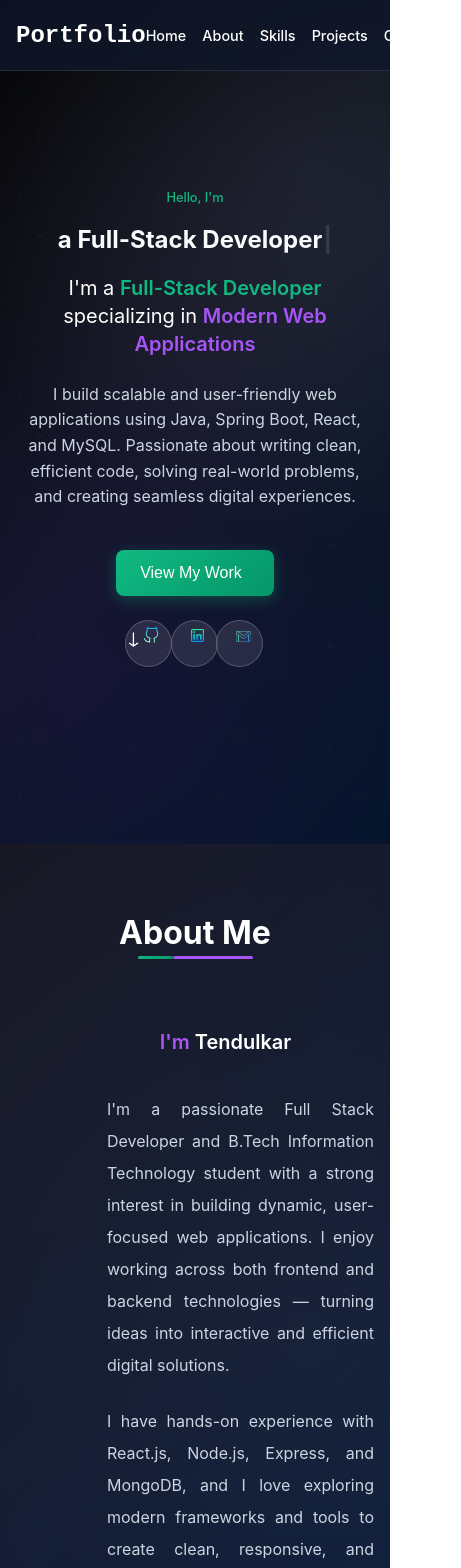
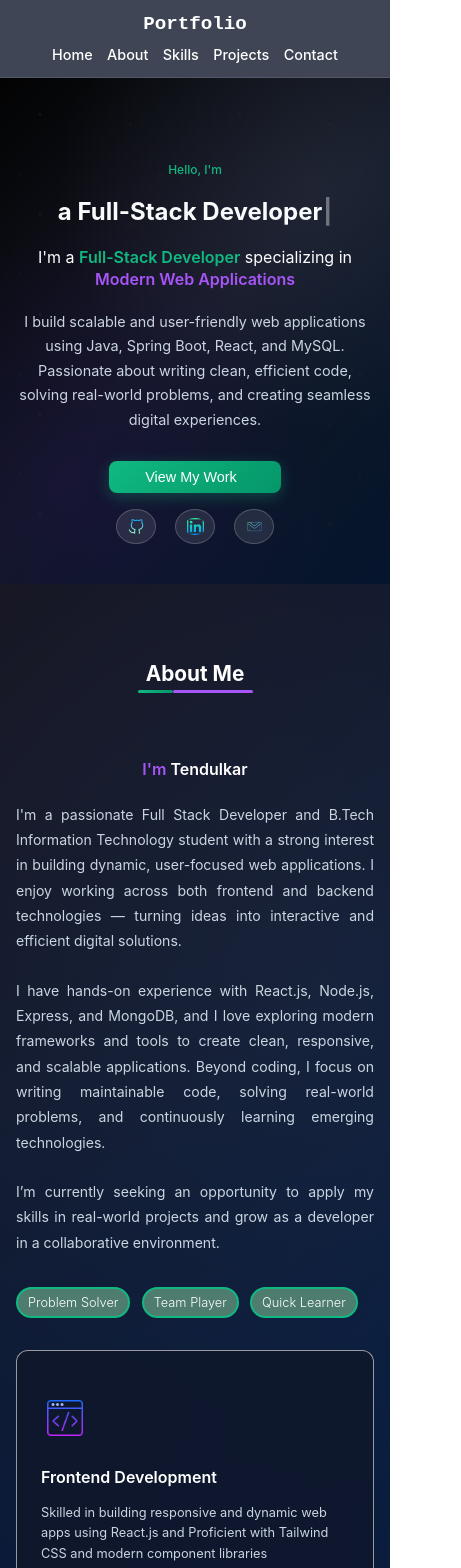
Before and after one commit to tendulmst/Portfolio, a React (Create React App) app in the folder my-app/: page / in a window 390 px wide. Shown: the top 1568 px of the page, 461 px wide, since content can reach past the window. Built offline with nearby package versions, Linux system fonts and the light colour scheme.

Commit message:
Update portfolio responsive layout and skills section

```diff
--- a/my-app/src/components/About.css
+++ b/my-app/src/components/About.css
@@ -1,6 +1,6 @@
 .about {
   padding: 6rem 0;
-  background: linear-gradient(135deg,  rgb(19, 19, 32) 0%, #05193b 50%, #0b1b32 100%);
+  background: linear-gradient(135deg, rgb(19, 19, 32) 0%, #05193b 50%, #0b1b32 100%);
   position: relative;
   overflow: hidden;
 }
@@ -56,7 +56,7 @@
 .underline-blue {
   width: 80px;
   height: 3px;
-  background:  #a855f7;
+  background: #a855f7;
   border-radius: 2px;
 }
 
@@ -72,7 +72,7 @@
 }
 
 .about-subtitle {
-  margin-top: 0px;
+  margin-top: 0;
   margin-left: 61px;
   font-size: 1.3rem;
   font-weight: 600;
@@ -80,7 +80,8 @@
   margin-bottom: 2rem;
   line-height: 1.9;
 }
-.red{
+
+.red {
   color: #059669;
 }
 
@@ -90,7 +91,7 @@
   color: #cbd5e1;
   line-height: 2;
   margin-bottom: 1.5rem;
-  text-align:justify;
+  text-align: justify;
   margin-left: 91px;
   margin-top: 1rem;
 }
@@ -105,7 +106,6 @@
 }
 
 .skill-tag {
-
   padding: 7px 12px;
   border: 2px solid #10b981;
   border-radius: 25px;
@@ -145,24 +145,24 @@
   text-align: left;
   transition: all 0.3s ease;
   backdrop-filter: blur(10px);
-  transition: transform 0.3s ease;
   cursor: pointer;
-
 }
 
- .value-card:hover {
+.value-card:hover {
   transform: scale(1.03);
-  border-color:  #c87bf2;
+  border-color: #c87bf2;
 }
 
 .value-card .pic1 {
   transition: transform 0.3s ease;
+
+  margin-top: -73px;
 }
 
-/* 🔥 Move the image slightly left on hover */
 .value-card:hover .pic1 {
   transform: translateX(-10px);
 }
+
 .value-icon {
   width: 60px;
   height: 60px;
@@ -170,7 +170,6 @@
   display: flex;
   align-items: center;
   justify-content: center;
-
   border-radius: 50%;
   font-size: 1.5rem;
   color: #ffffff;
@@ -189,107 +188,98 @@
   color: #cbd5e1;
   line-height: 1.6;
 }
-.pic1{
+
+.pic1 {
   margin-left: -8px;
   margin-top: -84px;
-  position:  absolute;
+  position: absolute;
   height: 58px;
   width: 52px;
 }
-
-/* Responsive Design */
-@media (max-width: 1024px) {
-  .about-content {
-    gap: 3rem;
-  }
-
-  .about-left {
-    padding-right: 1rem;
-  }
-
-  .values-grid {
-    gap: 1rem;
-  }
-
-  .value-card {
-    padding: 1.5rem 1rem;
-  }
+#about {
+  scroll-margin-top: -80px;
 }
 
-@media (max-width: 768px) {
+@media (max-width: 900px) {
   .about {
-    padding: 4rem 0;
+    padding: 4.5rem 0;
   }
 
   .about-container {
     padding: 0 1rem;
   }
 
-  .about-title {
-    font-size: 2.5rem;
-  }
-
   .about-content {
     grid-template-columns: 1fr;
-    gap: 3rem;
+    gap: 2rem;
   }
 
   .about-left {
     padding-right: 0;
   }
 
+  .about-subtitle,
+  .about-text,
+  .skill-tags {
+    margin-left: 0;
+    max-width: 100%;
+  }
+
   .about-subtitle {
-    font-size: 1.5rem;
+    font-size: 1.1rem;
+    margin-bottom: 1.2rem;
   }
 
   .about-text {
-    font-size: 1rem;
+    font-size: 0.9rem;
+    line-height: 1.8;
+    text-align: left;
   }
 
   .skill-tags {
-    justify-content: center;
+    margin-top: 2rem;
+    justify-content: flex-start;
+  }
+
+  .values-grid {
+    grid-template-columns: 1fr 1fr;
+    max-width: 100%;
+  }
+}
+
+@media (max-width: 640px) {
+  .about-title {
+    font-size: 1.3rem;
+  }
+
+  .about-subtitle {
+    font-size: 1rem;
+    line-height: 1.6;
+  }
+
+  .about-text {
+    font-size: 0.88rem;
+    text-align:justify;
+  }
+
+  .skill-tags {
+    gap: 0.7rem;
+  }
+
+  .skill-tag {
+    font-size: 0.8rem;
+    padding: 6px 10px;
   }
 
   .values-grid {
     grid-template-columns: 1fr;
-    max-width: 400px;
-    margin: 0 auto;
   }
 
-  .value-card {
-    padding: 1.5rem;
+  .pic1 {
+    position:  absolute;
+    display: block;
+    margin: 0 0 1rem;
+    width: 48px;
+    height: 48px;
   }
 }
-
-@media (max-width: 480px) {
-  .about-title {
-    font-size: 2rem;
-  }
-
-  .about-subtitle {
-    font-size: 1.25rem;
-  }
-
-  .skill-tags {
-    gap: 0.75rem;
-  }
-
-  .skill-tag {
-    padding: 0.5rem 1rem;
-    font-size: 0.85rem;
-  }
-
-  .value-icon {
-    width: 50px;
-    height: 50px;
-    font-size: 1.25rem;
-  }
-
-  .value-title {
-    font-size: 1.1rem;
-  }
-
-  .value-description {
-    font-size: 0.9rem;
-  }
-}
--- a/my-app/src/components/About.js
+++ b/my-app/src/components/About.js
@@ -25,7 +25,7 @@ const About = () => {
             </h3>
 
             <p className="about-text">
-              I'm a passionate Full Stack Developer and B.Tech Information Technology student with a strong interest in building dynamic, user-focused web applications. I enjoy working across both frontend and backend technologies — turning ideas into interactive and efficient digital solutions.
+                    I'm a passionate Full Stack Developer and B.Tech Information Technology student with a strong interest in building dynamic, user-focused web applications. I enjoy working across both frontend and backend technologies — turning ideas into interactive and efficient digital solutions.
 
             </p>
 
--- a/my-app/src/components/Footer.js
+++ b/my-app/src/components/Footer.js
@@ -130,8 +130,8 @@ function Footer() {
             </div>
           <div className="socials">
             <a href="https://www.linkedin.com/in/tendulkar-m-5789162a3" target="_blank" rel="noreferrer" aria-label="GitHub"><img src={images5} alt="GitHub" className='email2'onClick={() => window.open("https://www.linkedin.com/in/tendulkar-m-5789162a3")}/></a>
-            <a href="https://wa.me/918056836369" target="_blank" rel="noreferrer" aria-label="Whatsapp"><img src={images6} alt="Whatsapp" className='email2' onClick={() => window.open("https://www.linkedin.com/in/tendulkar-m-5789162a3")}/></a>
-            <a href="mailto:tendulkarm2000@gmail.com" aria-label="Gmail"><img src={images4} alt="Gmail" className='email2'/></a>
+            <a href="https://wa.me/918056836369" target="_blank" rel="noreferrer" aria-label="Whatsapp"><img src={images6} alt="Whatsapp" className='email2' onClick={() => window.open("https://wa.me/918056836369")}/></a>
+            <a href="mailto:tendulkarm2000@gmail.com" aria-label="Gmail"><img src={images4} alt="Gmail" className='email2' onClick={() => window.open("mailto:tendulkarm2000@gmail.com")}/></a>
           </div>
           </div>
         </div>
--- a/my-app/src/components/Header.css
+++ b/my-app/src/components/Header.css
@@ -16,7 +16,8 @@
   display: flex;
   justify-content: space-between;
   align-items: center;
-  height: 70px;
+  gap: 1rem;
+  min-height: 70px;
 }
 
 .logo {
@@ -68,7 +69,7 @@
   width: 100%;
 }
 
-@media (max-width: 768px) {
+@media (max-width: 900px) {
   .header-container {
     padding: 0 1rem;
   }
@@ -76,6 +77,35 @@
   .nav-list {
     gap: 1rem;
   }
+}
+
+@media (max-width: 640px) {
+  .header {
+    position: sticky;
+  }
+
+  .header-container {
+    flex-direction: column;
+    justify-content: center;
+    gap: 0.6rem;
+    padding: 0.8rem 1rem;
+    min-height: auto;
+  }
+
+  .logo {
+    font-size: 1.2rem;
+  }
+
+  .navigation {
+    width: 100%;
+    justify-content: center;
+  }
+
+  .nav-list {
+    flex-wrap: wrap;
+    justify-content: center;
+    gap: 0.6rem 0.9rem;
+  }
 
   .nav-link {
     font-size: 0.9rem;
--- a/my-app/src/components/Hero.css
+++ b/my-app/src/components/Hero.css
@@ -3,10 +3,10 @@
   display: flex;
   align-items: center;
   justify-content: center;
+  padding: 6rem 0 4rem;
   background: linear-gradient(135deg, #030303 0%, #101723 50%, #05152d 100%);
   position: relative;
   overflow: hidden;
-
 }
 
 .hero::before {
@@ -53,6 +53,7 @@
   padding: 0 2rem;
   position: relative;
   z-index: 1;
+  width: 100%;
 }
 
 .hero-content {
@@ -69,7 +70,7 @@
 }
 
 .name {
-  font-size: 1.5rem;
+  font-size: clamp(2rem, 5vw, 3.4rem);
   font-weight: 700;
   color: #ffffff;
   margin: 0 0 1rem 0;
@@ -77,7 +78,7 @@
 }
 
 .role {
-  font-size: 1.1rem;
+  font-size: clamp(1rem, 2.2vw, 1.35rem);
   color: #ffffff;
   margin-bottom: 1.5rem;
   line-height: 1.4;
@@ -94,11 +95,11 @@
 }
 
 .description {
-  font-size: 0.7rem;
+  font-size: 0.95rem;
   color: #cbd5e1;
   line-height: 1.6;
   margin-bottom: 2.5rem;
-  max-width: 400px;
+  max-width: 600px;
   margin-left: auto;
   margin-right: auto;
 }
@@ -115,8 +116,8 @@
   background: linear-gradient(135deg, #10b981 0%, #059669 100%);
   color: #ffffff;
   border: none;
-  padding: 0.6rem 1rem;
-  font-size: 10px;
+  padding: 0.7rem 1.1rem;
+  font-size: 0.95rem;
   font-weight: 500;
   font-style: normal;
   border-radius: 8px;
@@ -145,12 +146,16 @@
 
 .social-links {
   display: flex;
-  gap: 1rem;
+  flex-wrap: wrap;
+  align-items: center;
+  justify-content: center;
+  gap: 0.75rem;
 }
 
-.social-link {
-  width: 30px;
-  height: 30px;
+
+.social-links > img {
+  width: 40px;
+  height: 35px;
   border-radius: 50%;
   background: rgba(255, 255, 255, 0.1);
   display: flex;
@@ -161,71 +166,49 @@
   transition: all 0.3s ease;
   backdrop-filter: blur(10px);
   border: 1px solid rgba(255, 255, 255, 0.2);
+  cursor: pointer;
+  padding: 0.5rem;
+
 }
 
-.social-link:hover {
+.social-link:hover,
+.social-links > img:hover {
   background: rgba(16, 185, 129, 0.2);
   box-shadow: 0 8px 25px rgba(16, 185, 129, 0.3);
+  transform: translateY(-2px);
 }
 
 .social-link i {
   font-size: 1.25rem;
 }
-.img1{
-  margin-top: 6px;
-  height: 18px;
-  width: 16px;
-  position: relative;
-  margin-left: -41px;
-  cursor: pointer;
-  transition: all 0.3s ease;
-}
-.img1:hover {
-  background: rgba(16, 185, 129, 0.2);
-  transform: translateY(-1.3px);
-  box-shadow: 0 8px 25px rgba(16, 185, 129, 0.3);
+
+.social-links > img {
+  object-fit: contain;
 }
 
-.img2{
-  margin-top: 9px;
-  height: 13px;
-  width: 13px;
+.img1,
+.img2,
+.img3 {
   position: relative;
-  margin-left: -39px;
-  cursor: pointer;
-  transition: all 0.3s ease;
+  margin: 0;
+  height: 18px;
+  width: 18px;
 }
-.img2:hover {
-  background: rgba(16, 185, 129, 0.2);
-  transform: translateY(-1.5px);
-  box-shadow: 0 8px 25px rgba(16, 185, 129, 0.3);
+
+.arr {
+  position: absolute;
+  height: 15px;
+  width: 19px;
+  margin-left: -196px;
+  margin-top: 72px;
+  animation: moveUpDown 2s ease-in-out infinite;
 }
-.img3{
-  position: relative;
-   height: 19px;
-   width: 19px;
-   margin-left: -41px;
-   margin-top: 7px;
-   cursor: pointer;
-   transition: all 0.3s ease;
+
+.Typewriter {
+  color: #f8fbfb;
 }
-.img3:hover {
-  background: rgba(16, 185, 129, 0.2);
-  transform: translateY(-1.5px);
-  box-shadow: 0 8px 25px rgba(16, 185, 129, 0.3);
-}
-.arr{
-  position:  absolute;
-     height: 15px;
-     width: 19px;
-     margin-left: -141px;
-     margin-top: 3px;
-     animation: moveUpDown 2s ease-in-out infinite;
-}
-.Typewriter{
-  color: #f8fbfb
-}
-@keyframes  moveUpDown  {
+
+@keyframes moveUpDown {
   0%, 100% {
     transform: translateY(0);
   }
@@ -233,39 +216,70 @@
     transform: translateY(10px);
   }
 }
-@media (max-width: 768px) {
+
+@media (max-width: 900px) {
+  .hero {
+    min-height: auto;
+    padding: 5rem 0 3rem;
+  }
+
   .hero-container {
     padding: 0 1rem;
   }
 
+  .hero-actions {
+    flex-direction: column;
+    gap: 1rem;
+  }
+
+  .cta-button {
+    width: 100%;
+    max-width: 260px;
+    justify-content: center;
+  }
+
+  .social-links {
+    gap: 0.6rem;
+  }
+}
+
+@media (max-width: 640px) {
+  .hero {
+    padding: 4.5rem 0 2.5rem;
+  }
+
+  .hero-content {
+    max-width: 100%;
+  }
+
+  .greeting {
+    font-size: 0.75rem;
+    margin-bottom: 0.8rem;
+  }
+
   .name {
-    font-size: 2.5rem;
+    font-size: 2rem;
   }
 
   .role {
-    font-size: 1.25rem;
+    font-size: 1rem;
+    margin-bottom: 1.2rem;
   }
 
   .description {
-    font-size: 1rem;
-  }
-
-  .hero-actions {
-    flex-direction: column;
-    gap: 1.5rem;
+    font-size: 0.9rem;
+    line-height: 1.7;
+    margin-bottom: 1.8rem;
   }
 
   .cta-button {
-    padding: 0.875rem 1.5rem;
-    font-size: 1rem;
+    padding: 0.75rem 1rem;
+    font-size: 0.9rem;
+    height: 32px;
+    width: 48%;
   }
 
-  .social-links {
-    gap: 0.75rem;
-  }
-
-  .social-link {
-    width: 45px;
-    height: 45px;
+  .arr {
+    display: none;
   }
 }
--- a/my-app/src/components/Hero.js
+++ b/my-app/src/components/Hero.js
@@ -1,10 +1,12 @@
-import React from 'react';
+ import React from 'react';
 import Typewriter from "typewriter-effect";
 import './Hero.css';
 import image1 from './images/github.png';
 import image2 from './images/li.png';
 import image3 from './images/gmail.png';
 import arrow from './images/arrow.png';
+
+
 
 const Hero = () => {
   const scrollToWork = () => {
@@ -19,7 +21,7 @@ const Hero = () => {
       <div className="hero-container">
         <div className="hero-content">
           <p className="greeting">Hello, I'm</p>
-          <h1>
+          <h1 className="text-3xl sm:text-4xl md:text-5xl lg:text-6xl font-bold">
 
              <Typewriter
                    options={{
--- a/my-app/src/components/Projects.css
+++ b/my-app/src/components/Projects.css
@@ -1,14 +1,13 @@
 .projects {
-  padding-top: 700px;
-  padding: 6rem 0;
+  padding: 5rem 0;
   background: #0f172a;
 }
 
 .projects-container {
-  max-width: 800px;
+  max-width: 1000px;
   margin: 0 auto;
   padding: 0 2rem;
-  min-height: 300px; /* requested container height */
+  min-height: auto;
 }
 
 .projects-title {
@@ -16,140 +15,151 @@
   font-size: 1.6rem;
   font-weight: 700;
   text-align: center;
-  margin-bottom: 2.5rem;
-  margin-top: -191px;
-  margin-left: 342px;
-  position:  absolute;
+  margin: 0 0 2.5rem;
 }
 
 .projects-grid {
-  display:grid;
-  grid-template-columns: repeat(2, minmax(280px, 1fr));
+  display: grid;
+  grid-template-columns: repeat(2, minmax(0, 1fr));
   gap: 2rem;
 }
 
 .project-card {
-  margin-top: -121px;
+  margin-top: 0;
   background: rgba(114, 80, 130, 0.486);
   border: 1px solid rgba(25, 24, 24, 0.436);
   border-radius: 16px;
-  overflow:hidden;
-  height: 325px;
-
+  overflow: hidden;
+  height: auto;
 }
 
 .project-media {
   height: 160px;
   position: relative;
   overflow: hidden;
+}
 
-}
 .project-media img {
   width: 100%;
   height: 100%;
   object-fit: cover;
-     filter: brightness(.9);
-     transition: transform .6s ease;
+  filter: brightness(0.9);
+  transition: transform 0.6s ease;
 }
-
 
 .project-card:hover .project-media img {
   transform: scale(1.05);
 }
 
 .project-content {
-    padding: 0px;
+  padding: 1rem;
 }
+
 .project-name {
-    color:#fff;
+  color: #fff;
   font-size: 1.1rem;
   font-weight: 400;
-    margin-bottom: .2rem;
-    font-family:Verdana, Geneva, Tahoma, sans-serif;
+  margin-bottom: 0.2rem;
+  font-family: Verdana, Geneva, Tahoma, sans-serif;
 }
+
 .project-desc {
-    color:#cbd5e1;
-    line-height:1.1;
+  color: #cbd5e1;
+  line-height: 1.3;
   font-size: 0.74rem;
 }
 
 .project-tags {
-    display:flex;
-    flex-wrap:wrap;
+  display: flex;
+  flex-wrap: wrap;
   gap: 8px;
   margin-top: 20px;
-    margin-left: 76px;
+  justify-content: flex-start;
 }
+
 .project-tag {
-
-
-    color:#fff;
-    background: rgba(255,255,255,.08);
-    border:1px solid rgba(255,255,255,.12);
+  color: #fff;
+  background: rgba(255, 255, 255, 0.08);
+  border: 1px solid rgba(255, 255, 255, 0.12);
   border-radius: 800px;
   padding: 4px 11px;
-    font-size: .6rem;
+  font-size: 0.6rem;
+}
 
-
-
-}
 .project-tag:hover {
-    background: rgba(34,197,94,.12);
-    border-color: rgba(34,197,94,.35);
+  background: rgba(34, 197, 94, 0.12);
+  border-color: rgba(34, 197, 94, 0.35);
 }
 
 .project-footer {
-    display:flex;
-    justify-content:flex-start;
+  display: flex;
+  justify-content: flex-start;
   margin-top: 16px;
 }
+
 .live-btn {
-     display:flex;
-     align-items:center;
-     gap:10px; color:#fff;
-     text-decoration:none;
-     font-weight:600;
-     margin-left: 9px;
-
-     }
-.live-icon {
-    display:inline-flex;
-     width:15px; height:15px;
-     border:2px solid #fff;
-     border-radius:3px;
-     align-items:center;
-     justify-content:center;
-     font-size:10px;
-     margin-top: -7px;
-    }
-.live-text {
-    font-size:15px;
-    margin-left: -6px;
-    margin-top: -8px;
+  display: flex;
+  align-items: center;
+  gap: 10px;
+  color: #fff;
+  text-decoration: none;
+  font-weight: 600;
 }
 
-#projects{
-  scroll-margin-top: 290px;
+.live-icon {
+  display: inline-flex;
+  width: 15px;
+  height: 15px;
+  border: 2px solid #fff;
+  border-radius: 3px;
+  align-items: center;
+  justify-content: center;
+  font-size: 10px;
 }
 
-html{
-  scroll-behavior: smooth;
+.live-text {
+  font-size: 15px;
 }
 
-@media (max-width: 1024px) {
+#projects {
+  scroll-margin-top: -60px;
+}
+
+@media (max-width: 900px) {
+  .projects-container {
+    padding: 0 1rem;
+  }
+
   .projects-grid {
-    grid-template-columns: repeat(2, minmax(260px, 1fr));
+    grid-template-columns: repeat(2, minmax(0, 1fr));
+    gap: 1.2rem;
   }
 }
 
 @media (max-width: 640px) {
-  .projects-container {
-    padding: 0 1rem;
+  .projects {
+    padding: 3.5rem 0;
   }
+
+  .projects-title {
+    font-size: 1.3rem;
+    margin-bottom: 1.5rem;
+  }
+
   .projects-grid {
     grid-template-columns: 1fr;
   }
+
   .project-media {
-     height: 220px;
+    height: 200px;
+  }
+
+  .project-content {
+    padding: 0.95rem;
+  }
+
+  .project-desc {
+    font-size: 0.85rem;
+    line-height: 1.5;
   }
 }
--- a/my-app/src/index.css
+++ b/my-app/src/index.css
@@ -1,5 +1,29 @@
+* {
+  box-sizing: border-box;
+}
+
+html {
+  scroll-behavior: smooth;
+  scroll-padding-top: 100px;
+}
+
+section[id] {
+  scroll-margin-top: 100px;
+}
+
+@media (max-width: 640px) {
+  html {
+    scroll-padding-top: 130px;
+  }
+
+  section[id] {
+    scroll-margin-top: 130px;
+  }
+}
+
 body {
   margin: 0;
+  overflow-x: hidden;
   font-family: -apple-system, BlinkMacSystemFont, 'Segoe UI', 'Roboto', 'Oxygen',
     'Ubuntu', 'Cantarell', 'Fira Sans', 'Droid Sans', 'Helvetica Neue',
     sans-serif;
@@ -7,6 +31,11 @@ body {
   -moz-osx-font-smoothing: grayscale;
 }
 
+img {
+  max-width: 100%;
+  height: auto;
+}
+
 code {
   font-family: source-code-pro, Menlo, Monaco, Consolas, 'Courier New',
     monospace;
```
Also changed, not shown: my-app/src/components/Footer.css (+65 -38 lines), my-app/src/components/Skills.css (+24 -36 lines), my-app/src/components/Skills.js (+18 -8 lines). Lines whose indentation alone changed are shown as unchanged.
